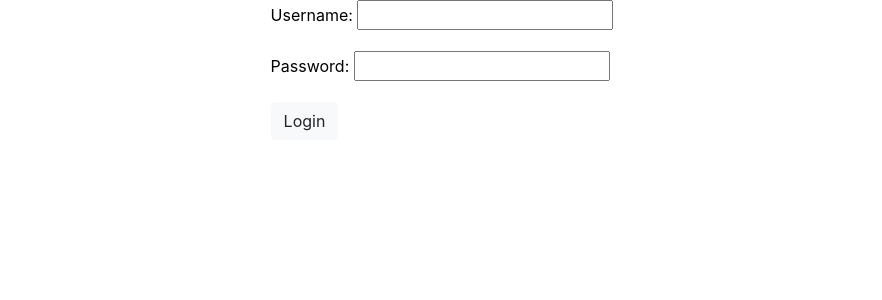
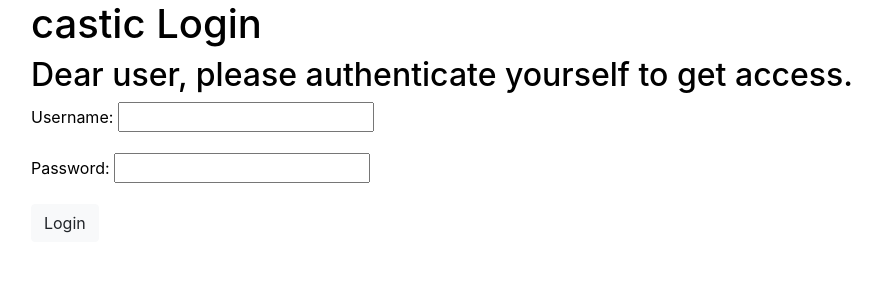
Before and after one commit to zoerbd/castic, a Django app: page /login in a window 1280 px wide. Shown: the top 300 px of the page, without its empty margins (198-1080 px from the left). Run offline with Django 3.2, Linux system fonts and the light colour scheme; some libraries are stand-ins or nearby versions.

Commit message:
shorn commit

```diff
--- a/templates/login.html
+++ b/templates/login.html
@@ -28,6 +28,8 @@
 		<div class='container-fluid title'>
 			<form action='/login' method="POST">
 				{%  csrf_token  %}
+				<h1>castic Login</h1>
+				<h2>Dear user, please authenticate yourself to get access.</h2>
 				<div class="fieldWrapper form-group">
 						{{ form.name.errors }}
 						<label for="{{ form.name.id_for_label }}">Username:</label>
```
